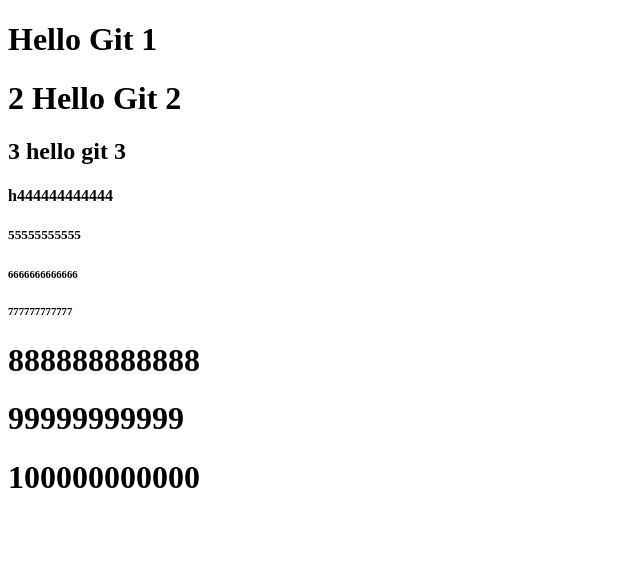
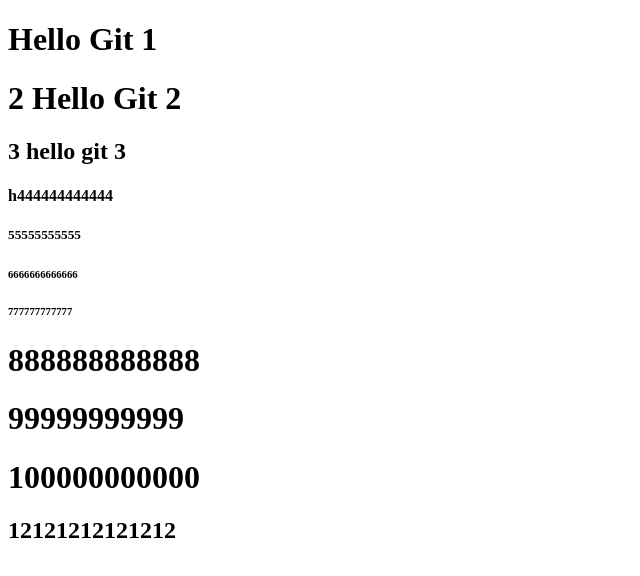
Before and after one commit to pratik-dighe/git-demo, a plain HTML site: page index.html in a window 1280 px wide. Shown: the whole page, without its empty margins (0-640 px from the left). Drawn offline with Linux system fonts and the light colour scheme.

Commit message:
added 12

```diff
--- a/index.html
+++ b/index.html
@@ -16,5 +16,6 @@
     <h1>888888888888</h1>
     <h1>99999999999</h1>
     <h1>100000000000</h1>
+    <h2>12121212121212</h2>
 </body>
 </html>
```
